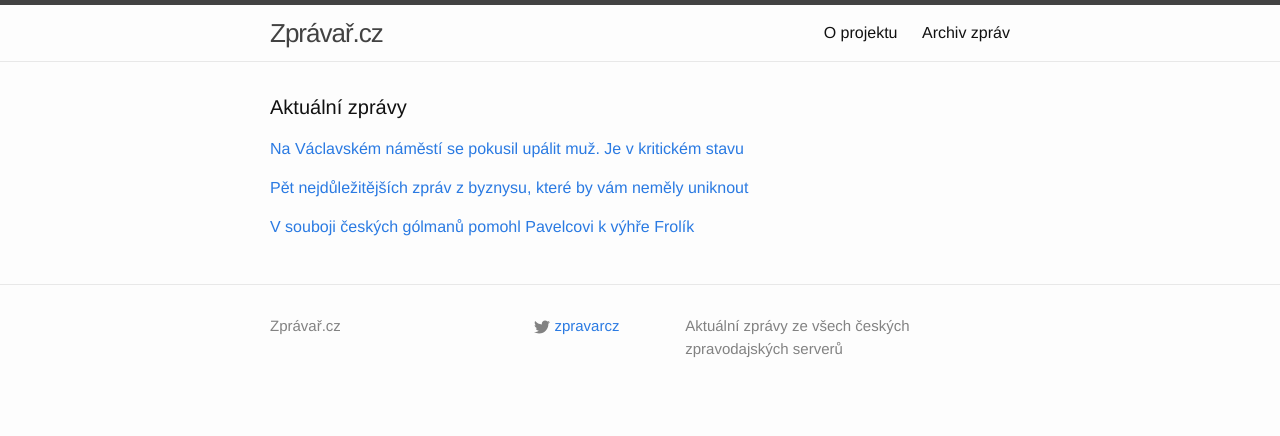
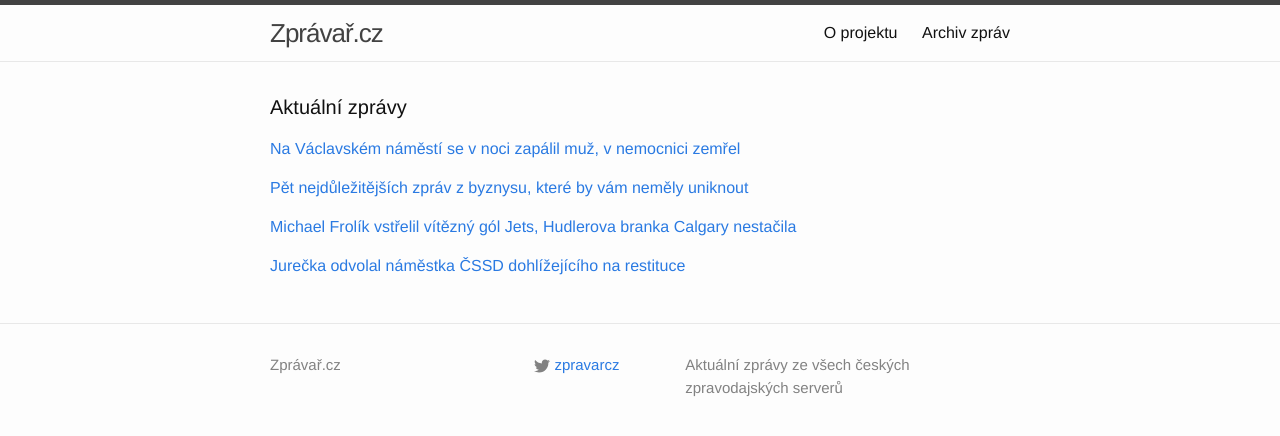
Before and after one commit to adliska/zpravar, a Jekyll site: the page built from index.html, in a window 1280 px wide. Shown: the top 436 px of the page. Built offline with Jekyll 4.4.1, drawn with Linux system fonts in a browser that asks for light colours.

Commit message:
zpravar news update

```diff
--- a/index.html
+++ b/index.html
@@ -5,9 +5,15 @@ layout: default
 <div class="home">
     <h1 class="page-heading">Aktuální zprávy</h1>
 
-<p><a href="javascript:;" onclick="toggle_visibility('zpravy0')">Na Václavském náměstí se pokusil upálit muž. Je v kritickém stavu</a></p>
+<p><a href="javascript:;" onclick="toggle_visibility('zpravy0')">Na Václavském náměstí se v noci zapálil muž, v nemocnici zemřel</a></p>
 <div id="zpravy0" style="display:none">
 <ul>
+<li><a href=http://www.ceskenoviny.cz/zpravy/zpravy/na-vaclavskem-namesti-se-v-noci-zapalil-muz-v-nemocnici-zemrel/1159827>Na Václavském náměstí se v noci zapálil muž, v nemocnici zemřel - www.ceskenoviny.cz</a></li>
+<li><a href=http://www.denik.cz/z_domova/na-vaclavskem-namesti-se-v-noci-pokusil-upalit-muz-20141217.html>Na Václavském náměstí se v noci pokusil upálit muž, je v kritickém stavu - www.denik.cz</a></li>
+<li><a href=http://domaci.ihned.cz/c1-63271770-na-vaclavskem-namesti-se-pokusil-upalit-muz-v-nemocnici-zemrel>Na Václavském náměstí se pokusil upálit muž. V nemocnici zemřel - domaci.ihned.cz</a></li>
+<li><a href=http://www.ceskenoviny.cz/zpravy/zpravy/na-vaclavskem-namesti-se-v-noci-pokusil-upalit-56lety-muz/1159827>Na Václavském náměstí se v noci pokusil upálit 56letý muž - www.ceskenoviny.cz</a></li>
+<li><a href=http://www.lidovky.cz/na-vaclavskem-namesti-se-pokusil-upalit-muz-fz4-/zpravy-domov.aspx?c=A141217_072957_ln_domov_ele>Na Václavském náměstí se pokusil upálit muž  - www.lidovky.cz</a></li>
+<li><a href=http://www.tyden.cz/rubriky/domaci/na-vaclavskem-namesti-se-pokusil-upalit-muz_327550.html>Na Václavském náměstí se pokusil upálit muž - www.tyden.cz</a></li>
 <li><a href=http://domaci.ihned.cz/c1-63271770-na-vaclavskem-namesti-se-pokusil-upalit-muz-je-v-kritickem-stavu>Na Václavském náměstí se pokusil upálit muž. Je v kritickém stavu - domaci.ihned.cz</a></li>
 <li><a href=http://praha.idnes.cz/na-vaclavskem-namesti-se-upalil-muz-d64-/praha-zpravy.aspx?c=A141217_065643_praha-zpravy_skr>Na Václavském náměstí se zapálil muž, je v kritickém stavu v nemocnici - praha.idnes.cz</a></li>
 <li><a href=http://www.novinky.cz/krimi/356573-na-vaclavskem-namesti-se-zapalil-muz.html>Na Václavském náměstí se zapálil muž  - www.novinky.cz</a></li>
@@ -25,11 +31,20 @@ layout: default
 <li><a href=http://www.financninoviny.cz/zpravodajstvi/zpravy/sazby-hypotek-klesly-opet-na-rekordni-minimum-2-44-procenta/1159801>Sazby hypoték klesly opět na rekordní minimum 2,44 procenta - www.financninoviny.cz</a></li>
 <li><a href=http://finance.idnes.cz/prumerne-urokove-sazby-hypotek-listopad-2014-fe8-/hypoindex.aspx?c=A141216_131412_hypoindex_zuk>Úrokové sazby hypoték míří na jih, praví finanční hantýrka - finance.idnes.cz</a></li>
 </ul>
-</div><p><a href="javascript:;" onclick="toggle_visibility('zpravy2')">V souboji českých gólmanů pomohl Pavelcovi k výhře Frolík</a></p>
+</div><p><a href="javascript:;" onclick="toggle_visibility('zpravy2')">Michael Frolík vstřelil vítězný gól Jets, Hudlerova branka Calgary nestačila</a></p>
 <div id="zpravy2" style="display:none">
 <ul>
+<li><a href=http://www.rozhlas.cz/_zprava/michael-frolik-vstrelil-vitezny-gol-jets-hudlerova-branka-calgary-nestacila--1433489>Michael Frolík vstřelil vítězný gól Jets, Hudlerova branka Calgary nestačila - www.rozhlas.cz</a></li>
 <li><a href=http://www.denik.cz/hokej/v-souboji-ceskych-golmanu-pomohl-pavelcovi-k-vyhre-frolik-20141217.html>V souboji českých gólmanů pomohl Pavelcovi k výhře Frolík - www.denik.cz</a></li>
 <li><a href=http://hokej.idnes.cz/hudler-a-frolik-se-zapsali-mezi-strelce-d93-/nhl.aspx?c=A141217_071939_nhl_Mkr>Hudler a Frolík se zapsali mezi střelce, Pavelec uspěl nad Neuvirthem - hokej.idnes.cz</a></li>
 <li><a href=http://www.sportovninoviny.cz/zpravy/v-souboji-ceskych-golmanu-pomohl-pavelcovi-k-vyhre-frolik/1159831>V souboji českých gólmanů pomohl Pavelcovi k výhře Frolík - www.sportovninoviny.cz</a></li>
 </ul>
+</div><p><a href="javascript:;" onclick="toggle_visibility('zpravy3')">Jurečka odvolal náměstka ČSSD dohlížejícího na restituce</a></p>
+<div id="zpravy3" style="display:none">
+<ul>
+<li><a href=http://www.ceskatelevize.cz/ct24/domaci/295727-jurecka-odvolal-namestka-cssd-dohlizejiciho-na-restituce/>Jurečka odvolal náměstka ČSSD dohlížejícího na restituce - www.ceskatelevize.cz</a></li>
+<li><a href=http://www.novinky.cz/domaci/356576-jurecka-nechal-vyrazit-namestka-pro-restituce-cssd-se-zlobi.html>Jurečka nechal vyrazit náměstka pro restituce, ČSSD se zlobí - www.novinky.cz</a></li>
+<li><a href=http://www.novinky.cz/domaci/356576-jurecka-vyrazil-namestka-pro-restituce-cssd-se-zlobi.html>Jurečka vyrazil náměstka pro restituce, ČSSD se zlobí - www.novinky.cz</a></li>
+<li><a href=http://zpravy.aktualne.cz/domaci/namestek-weis-na-statnim-pozemkovem-uradu-konci/r~545fb25285b311e4bdad0025900fea04/>Náměstek Weis na Státním pozemkovém úřadu končí - zpravy.aktualne.cz</a></li>
+</ul>
 </div></div>
```
